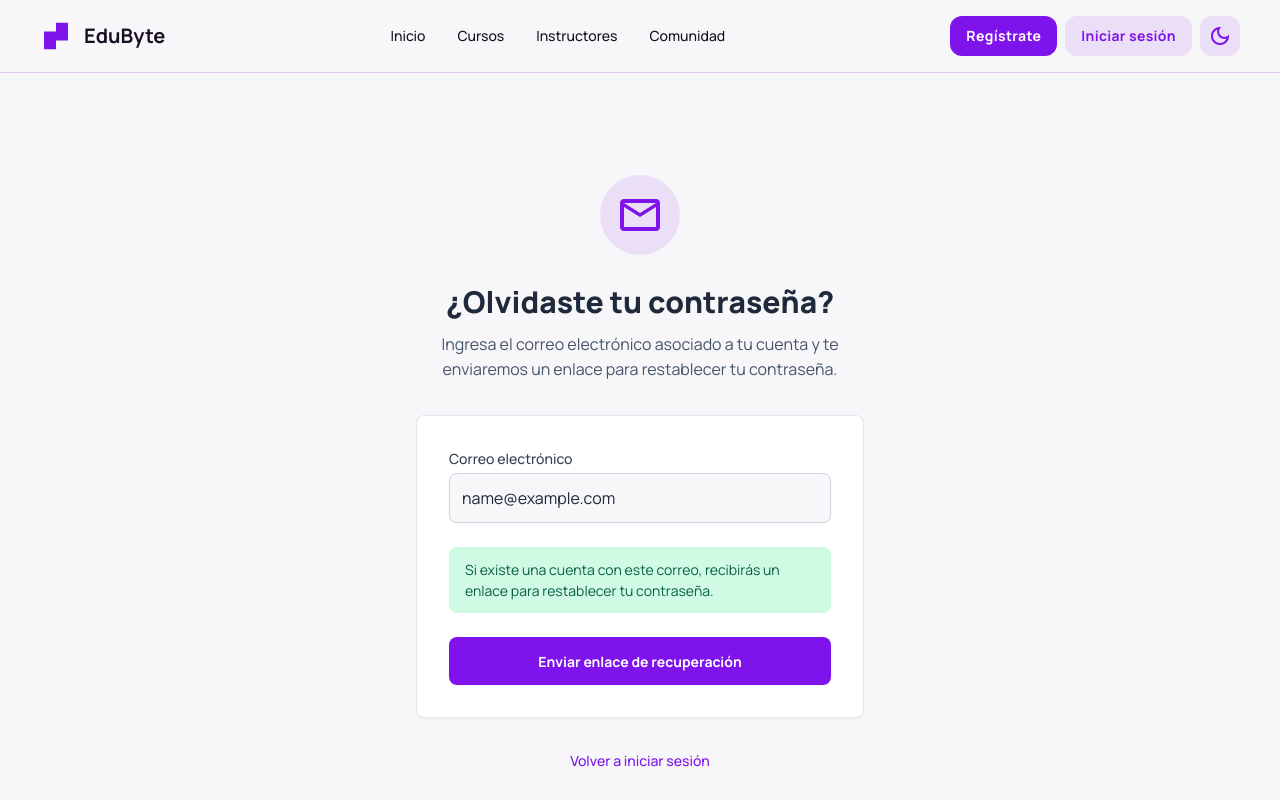
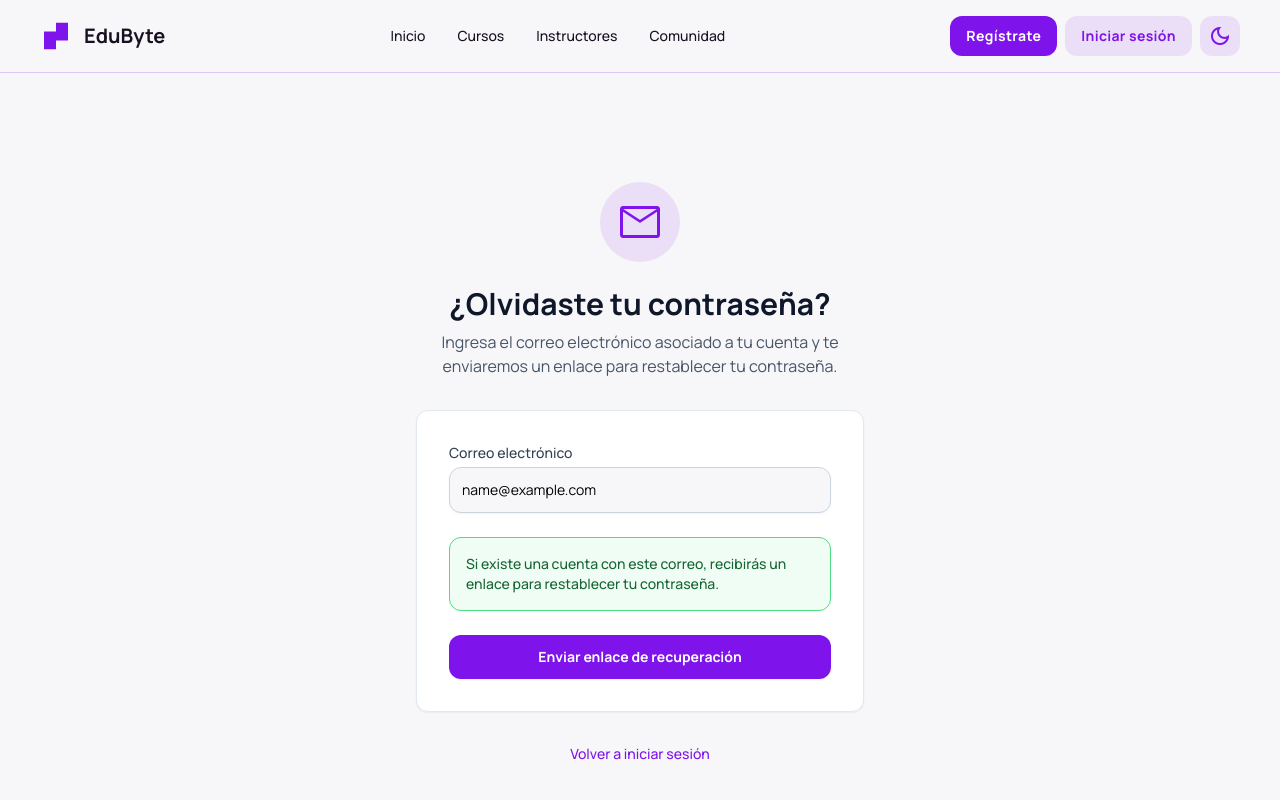
Before and after one commit to LexterDev/ProyectoADS2-MiniLMS, an Angular app in the folder edubyte-frontend/: page /forgot-password in a window 1280 px wide. Both pictures are taken after typing "name@example.com" into the empty fields and a click on the button "Enviar enlace de recuperación". Shown: the top 800 px of the page. Built offline with nearby package versions, Linux system fonts and the light colour scheme.

Commit message:
refactor(forgot-password): Refactorizar ForgotPasswordComponent a Tailwind CSS

```diff
--- a/edubyte-frontend/src/app/auth/forgot-password/forgot-password.component.html
+++ b/edubyte-frontend/src/app/auth/forgot-password/forgot-password.component.html
@@ -1,70 +1,74 @@
-<!-- Contenedor principal que centra el contenido -->
-<div class="container-wrapper">
-  <div class="content-card">
+
+<div class="flex min-h-screen flex-col items-center justify-center p-4 bg-background-light dark:bg-background-dark">
+  <div class="w-full max-w-md">
 
     <!-- Encabezado con icono y títulos -->
-    <div class="header">
-      <div class="icon-container">
-        <span class="material-symbols-outlined">mail</span>
+    <div class="text-center mb-8">
+      <div class="inline-flex items-center justify-center bg-primary/10 dark:bg-primary/20 rounded-full p-4 mb-6">
+        <span class="material-symbols-outlined text-primary" style="font-size: 48px;">mail</span>
       </div>
-      <h1 class="title">¿Olvidaste tu contraseña?</h1>
-      <p class="subtitle">
+      <h1 class="text-3xl font-bold text-slate-900 dark:text-white">¿Olvidaste tu contraseña?</h1>
+      <p class="text-slate-600 dark:text-slate-400 mt-2">
         Ingresa el correo electrónico asociado a tu cuenta y te enviaremos un enlace para restablecer tu contraseña.
       </p>
     </div>
 
-    <!-- Contenedor del formulario -->
-    <div class="form-container">
+    <!--
+      Contenedor del formulario
+      (Fondo blanco, bordes redondeados estándar)
+    -->
+    <div class="bg-white dark:bg-slate-900 shadow-sm rounded-xl p-8 border border-slate-200 dark:border-slate-800">
       <!--
         Formulario de Angular
-        - [formGroup] enlaza al FormGroup en el .ts
-        - (ngSubmit) llama al método onSubmit()
-        - novalidate previene la validación HTML nativa
       -->
       <form [formGroup]="forgotPasswordForm" (ngSubmit)="onSubmit()" novalidate>
 
         <!-- Campo de Email -->
-        <div class="form-group">
-          <label for="email" class="form-label">Correo electrónico</label>
+        <div class="space-y-6">
+          <div>
+            <label for="email" class="block text-sm font-medium text-slate-700 dark:text-slate-300">Correo electrónico</label>
+            <div class="mt-1">
               <input
                 type="email"
                 id="email"
                 name="email"
-            class="form-input"
+                placeholder="tu@correo.com"
                 formControlName="email"
-            placeholder="tu@correo.com"
-            [class.is-invalid]="submitted && f['email'].errors"
+                class="block w-full appearance-none rounded-xl border border-slate-300 dark:border-slate-700 bg-background-light dark:bg-slate-900/70 px-3 py-3 placeholder-slate-400 dark:placeholder-slate-500 shadow-sm focus:border-primary focus:outline-none focus:ring-primary sm:text-sm"
+                [ngClass]="{ 'border-red-500 focus:border-red-500 focus:ring-red-500': submitted && f['email'].errors }"
               />
+            </div>
 
             <!-- Mensajes de Validación -->
-          <div *ngIf="submitted && f['email'].errors" class="validation-feedback">
+            <div *ngIf="submitted && f['email'].errors" class="mt-2 text-sm text-red-600">
               <div *ngIf="f['email'].errors['required']">El correo electrónico es requerido.</div>
               <div *ngIf="f['email'].errors['email']">Por favor, ingresa un correo electrónico válido.</div>
             </div>
           </div>
 
           <!-- Mensajes de Éxito o Error de la API -->
-        <div *ngIf="successMessage" class="alert alert-success">
-          {{ successMessage }}
+          <div *ngIf="successMessage" class="rounded-xl border border-green-400 bg-green-50 p-4">
+            <p class="text-sm font-medium text-green-800">{{ successMessage }}</p>
           </div>
-        <div *ngIf="errorMessage" class="alert alert-danger">
-          {{ errorMessage }}
+          <div *ngIf="errorMessage" class="rounded-xl border border-red-400 bg-red-50 p-4">
+            <p class="text-sm font-medium text-red-800">{{ errorMessage }}</p>
           </div>
 
           <!-- Botón de Envío -->
-        <div class="button-group">
-          <button type="submit" class="submit-button">
+          <div>
+            <button type="submit" class="flex w-full justify-center rounded-xl bg-primary px-3 py-3 text-sm font-semibold text-white shadow-sm hover:bg-primary/90 focus-visible:outline focus-visible:outline-2 focus-visible:outline-offset-2 focus-visible:outline-primary">
               Enviar enlace de recuperación
             </button>
+          </div>
         </div>
 
       </form>
     </div>
 
     <!-- Enlace inferior para volver a Iniciar Sesión -->
-    <p class="footer-link">
+    <p class="mt-8 text-center text-sm text-slate-600 dark:text-slate-400">
       <!-- Usamos routerLink para la navegación de Angular -->
-      <a [routerLink]="['/login']">Volver a iniciar sesión</a>
+      <a [routerLink]="['/login']" class="font-medium text-primary hover:text-primary/90">Volver a iniciar sesión</a>
     </p>
 
   </div>
--- a/edubyte-frontend/src/app/auth/forgot-password/forgot-password.component.ts
+++ b/edubyte-frontend/src/app/auth/forgot-password/forgot-password.component.ts
@@ -8,11 +8,11 @@ import { RouterLink } from '@angular/router';
   standalone: true,
   imports: [
     CommonModule,
-    ReactiveFormsModule, // Importante para formularios reactivos
-    RouterLink           // Para el enlace de "Volver"
+    ReactiveFormsModule,
+    RouterLink
   ],
-  templateUrl: './forgot-password.component.html',
-  styleUrls: ['./forgot-password.component.css']
+  templateUrl: './forgot-password.component.html'
+
 })
 export class ForgotPasswordComponent {
   forgotPasswordForm: FormGroup;
@@ -51,16 +51,6 @@ export class ForgotPasswordComponent {
     // Por seguridad, no confirmes si el email existe o no.
     this.successMessage = 'Si existe una cuenta con este correo, recibirás un enlace para restablecer tu contraseña.';
 
-    // En un caso real, podrías manejar errores del backend así:
-    // this.authService.sendRecoveryEmail(this.f['email'].value).subscribe({
-    //   next: () => {
-    //     this.successMessage = 'Si existe una cuenta...';
-    //     this.forgotPasswordForm.reset();
-    //     this.submitted = false;
-    //   },
-    //   error: (err) => {
-    //     this.errorMessage = 'Ocurrió un error. Por favor, intenta más tarde.';
-    //   }
-    // });
+
   }
 }
```
Lines whose indentation alone changed are shown as unchanged.
